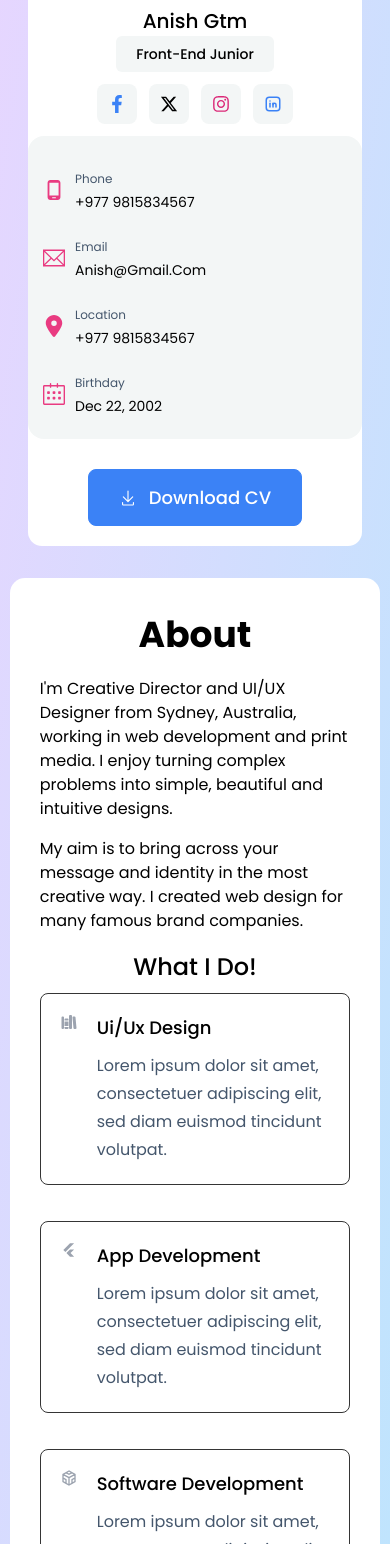
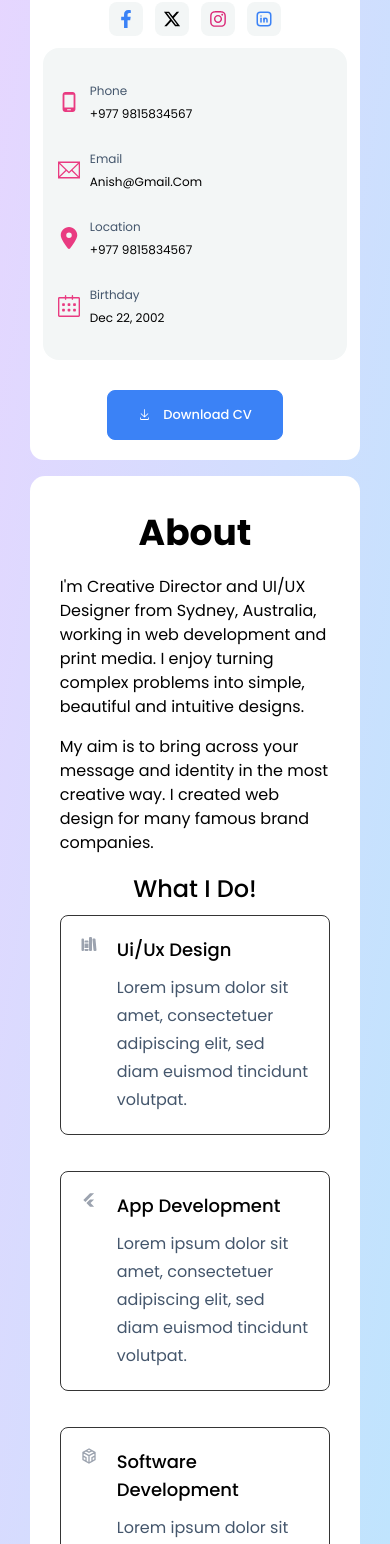
Before and after one commit to Anish570/Sub-Portfolio, a React (Vite) app: page / in a window 390 px wide. Shown: the part 364-1908 px from the top of the page. Built offline with nearby package versions, Linux system fonts and the light colour scheme.

Commit message:
redesigned side bar

```diff
--- a/src/App.jsx
+++ b/src/App.jsx
@@ -47,7 +47,7 @@ function App() {
   const className = {};
   return (
     <div className="w-full bg-gradient-to-br from-purple-200 to-sky-200 dark:bg-gradient-to-br dark:from-purple-500 dark:to-pink-500 flex justify-center ">
-      <div className=' w-[95%] md:w-[86%] py-[50px] pb-[60px] overflow-x-hidden  md:h-[100vh] text-black dark:text-white' style={{
+      <div className=' w-[95%] sm:w-[100%] sm:p-[50px] pb-[60px] overflow-x-hidden  md:h-[100vh] text-black dark:text-white' style={{
         /* Hide the scrollbar */
         scrollbarWidth: 'none', /* Firefox */
 
@@ -67,11 +67,15 @@ function App() {
           </div>
         </div>
 
-        <div className='flex items-center flex-wrap gap-8 justify-center mt-16'>
-          <Sidebar />
-          <div className='min-w-[95%] h-[1480px] sm:w-[70%] sm:h-[750px] rounded-[15px]
+        <div className='flex flex-col sm:flex-row sm:justify-center w-full px-[20px] sm:px-[50px] gap-4 my-8 sm:mb-0 sm:mt-16'>
+          <div className='min-w-[90%] sm:h-full sm:min-w-[25%] h-full
+           bg-white text-black overflow-hidden
+            dark:text-white dark:bg-black  rounded-[14px]'>
+            <Sidebar />
+          </div>
+          <div className='min-w-[90%]  sm:min-w-[75%] sm:h-[750px] rounded-[15px]
            bg-white relative text-black dark:bg-black dark:text-white
-           overflow-hidden  sm:overflow-x-hidden sm:overflow-y-scroll '
+           overflow-hidden scrollbar-hide sm:overflow-x-hidden sm:overflow-y-scroll '
             style={{
               scrollbarWidth: 'none',
             }}>
--- a/src/components/Pages/About/About.jsx
+++ b/src/components/Pages/About/About.jsx
@@ -30,7 +30,7 @@ const About = () => {
     }
   ]
   return (
-    <div className='w-full relative p-[30px] sm:py-[50px] sm:px-[60px]'>
+    <div className='w-full h-fit p-[30px] sm:py-[50px] sm:px-[60px]'>
       <div className='flex flex-col sm:flex-row items-center'>
         <h2 className="text-black dark:text-white  text-[36px]  font-bold leading-[54px] my-0 mb-[15px] capitalize">
           About
@@ -56,7 +56,7 @@ const About = () => {
         </div>
       </div>
 
-      <div className='absolute flex items-center justify-center w-[90%] left-0 mt-[300px] md:mt-[130px]'>
+      <div className='w-[100%] mt-[300px] md:mt-[130px]'>
         <Client />
       </div>
 
--- a/src/components/Pages/About/Client.jsx
+++ b/src/components/Pages/About/Client.jsx
@@ -34,9 +34,9 @@ const Client = () => {
 
     ]
     return (
-
-        <div className='sm:absolute sm:left-0 '>
-            <div className="w-[100%] h-auto bg-[#f8fbfb] text-[#44566c] dark:bg-[#0d0d0d] dark:text-gray-400 flex flex-col gap-4 p-[30px]  ">
+        // bg-[#f8fbfb]
+        <>
+            <div className="space-y-[30px] w-[110%] h-[220px] bg-red-800  text-[#44566c] dark:bg-[#0d0d0d] dark:text-gray-400">
                 <div className="text-black dark:text-white text-[24px] text-center font-medium">
                     Client
                 </div>
@@ -55,12 +55,12 @@ const Client = () => {
                 </div>
 
             </div>
-            <div className='m-[20px] flex items-center justify-center bg-white dark:text-white dark:bg-black  text-black'>
+            <div className='mt-[20px] flex items-center justify-center bg-white dark:text-white dark:bg-black  text-black'>
                 <span>
                     © 2024 All Rights Reserved by Anishgtm.
                 </span>
             </div>
-        </div>
+        </>
     )
 }
 
--- a/src/components/Sidebar/Downloadbtn.jsx
+++ b/src/components/Sidebar/Downloadbtn.jsx
@@ -3,17 +3,17 @@ import { GoDownload } from "react-icons/go";
 const Downloadbtn = () => {
   return (
     <>
-   {/* <button className="flex items-center gap-[4px] bg-blue-600 border-black border-solid border-1 rounded-[10px] text-white text-[18px] font-semibold leading-[27px] py-[14px] px-[30px] capitalize"> */}
-   <button className="flex items-center gap-3 bg-blue-500 border hover:bg-white hover:text-black
+      {/* <button className="flex items-center gap-[4px] bg-blue-600 border-black border-solid border-1 rounded-[10px] text-white text-[18px] font-semibold leading-[27px] py-[14px] px-[30px] capitalize"> */}
+      <button className="flex items-center gap-3 bg-blue-500 border hover:bg-white hover:text-black
     dark:hover:bg-[#1d1d1d] dark:hover:text-white
-    border-blue-500 rounded-lg text-white text-[18px] font-medium leading-[27px] px-[30px] py-[14px] text-center capitalize">
+    border-blue-500 rounded-lg text-white text-[13px] sm:text-[18px] font-medium px-[30px] py-[14px] text-center capitalize">
         <span>
-            <GoDownload/>
+          <GoDownload />
         </span>
         <p>
-        Download CV
+          Download CV
         </p>
-    </button>
+      </button>
     </>
   )
 }
--- a/src/components/Sidebar/Info.jsx
+++ b/src/components/Sidebar/Info.jsx
@@ -6,30 +6,30 @@ import { SlCalender } from "react-icons/sl";
 const Info = () => {
   const infodata = [
     {
-        icon: <MdOutlinePhoneAndroid/> ,
-        title:"Phone",
-        des:"+977 9815834567"
+      icon: <MdOutlinePhoneAndroid />,
+      title: "Phone",
+      des: "+977 9815834567"
     },
     {
-      icon: <TfiEmail/> ,
-      title:"Email",
-      des:"anish@gmail.com"
+      icon: <TfiEmail />,
+      title: "Email",
+      des: "anish@gmail.com"
     },
     {
-    icon: <FaLocationDot/> ,
-    title:"Location",
-    des:"+977 9815834567"
+      icon: <FaLocationDot />,
+      title: "Location",
+      des: "+977 9815834567"
     },
     {
-  icon: <SlCalender/> ,
-  title:"Birthday",
-  des:"Dec 22, 2002"
+      icon: <SlCalender />,
+      title: "Birthday",
+      des: "Dec 22, 2002"
     }
   ]
   return (
-<div className='w-[334px] md:w-[225px] h-[303px] bg-[#f3f6f6] dark:bg-[#1d1d1d] dark:text-[#a6a6a6] rounded-[16px] text-[#44566c] my-0 mb-[30px] place-self-auto line-height-[28px] py-[20px] px-[15px] text-left'>
+    <div className='w-[95%] md:w-[90%] bg-[#f3f6f6] dark:bg-[#1d1d1d] dark:text-[#a6a6a6] rounded-[16px] text-[#44566c] my-0 mb-[30px] py-[20px] px-[15px] text-left'>
       {
-          infodata.map((item,index)=>(
+        infodata.map((item, index) => (
           <div key={index} className='flex items-center gap-[10px] place-self-auto line-height-[28px] py-[10px] text-left text-[#a6a6a6]'>
             <div className='inline-block grid-area-auto text-[#e93b81] text-center text-[22px] line-height-[22px]'>
               {item.icon}
@@ -38,7 +38,7 @@ const Info = () => {
               <span className='text-[#44566c] dark:text-[#a6a6a6] text-[12px] line-height-[18px] mt-0 mb-3 text-left capitalize'>
                 {item.title}
               </span>
-                    <p className="text-black dark:text-white  text-[14px] place-self-auto leading-[24px] text-left capitalize">
+              <p className="text-black dark:text-white text-[12px] sm:text-[14px] place-self-auto leading-[24px] text-left capitalize">
                 {item.des}
               </p>
 
--- a/src/components/Sidebar/Sidebar.jsx
+++ b/src/components/Sidebar/Sidebar.jsx
@@ -6,11 +6,11 @@ import Downloadbtn from './Downloadbtn'
 
 const Sidebar = () => {
   return (
-    <div className={`w-[90%] h-full flex flex-col items-center justify-start px-[10px] py-[20px] md:h-full md:w-[25%] bg-white text-black overflow-hidden dark:text-white dark:bg-black  rounded-[14px] `}>
-    <Profile/>
-    <Social/>
-    <Info/>
-    <Downloadbtn/>
+    <div className={` flex flex-col items-center px-[5px] sm:px-[10px] py-[20px]  `}>
+      <Profile />
+      <Social />
+      <Info />
+      <Downloadbtn />
     </div>
   )
 }
--- a/src/components/Sidebar/Social.jsx
+++ b/src/components/Sidebar/Social.jsx
@@ -6,33 +6,33 @@ import { TbBrandLinkedin } from "react-icons/tb";
 
 
 const Social = () => {
-  const socialdata= [
+  const socialdata = [
     {
-      icon: <FaFacebookF/>,
-      link:"www.facebook.com",
-      class:"text-blue-500"
+      icon: <FaFacebookF />,
+      link: "www.facebook.com",
+      class: "text-blue-500"
     },
     {
-      icon: <FaXTwitter/>,
-      link:"www.twitter.com",
-      class:"text-black dark:text-white "
+      icon: <FaXTwitter />,
+      link: "www.twitter.com",
+      class: "text-black dark:text-white "
     },
     {
-      icon: <FaInstagram/>,
-      link:"www.instagram.com",
-      class:"text-pink-600"
+      icon: <FaInstagram />,
+      link: "www.instagram.com",
+      class: "text-pink-600"
     },
     {
-      icon: <TbBrandLinkedin/>,
-      link:"www.linkedin.com",
-      class:"text-blue-500"
+      icon: <TbBrandLinkedin />,
+      link: "www.linkedin.com",
+      class: "text-blue-500"
     },
   ]
   return (
-    <div className='my-3 w-[230px] md:w-full flex items-center gap-3 justify-center'>
+    <div className='my-3 sm:w-[230px] md:w-full flex items-center gap-3 justify-center'>
       {
-        socialdata.map((item,index)=>(
-            <div className={`w-[40px] h-[40px] flex items-center justify-center bg-[#f3f6f6] dark:bg-[#1d1d1d] ${item.class} hover:text-white text-[18px] rounded-lg p-2 hover:bg-blue-600 dark:hover:bg-blue-600` } key={index}> {item.icon} </div>
+        socialdata.map((item, index) => (
+          <div className={` sm:w-[40px] sm:h-[40px] flex items-center justify-center bg-[#f3f6f6] dark:bg-[#1d1d1d] ${item.class} hover:text-white text-[18px] rounded-lg p-2 hover:bg-blue-600 dark:hover:bg-blue-600`} key={index}> {item.icon} </div>
         ))
       }
     </div>
```
Lines whose indentation alone changed are shown as unchanged.
